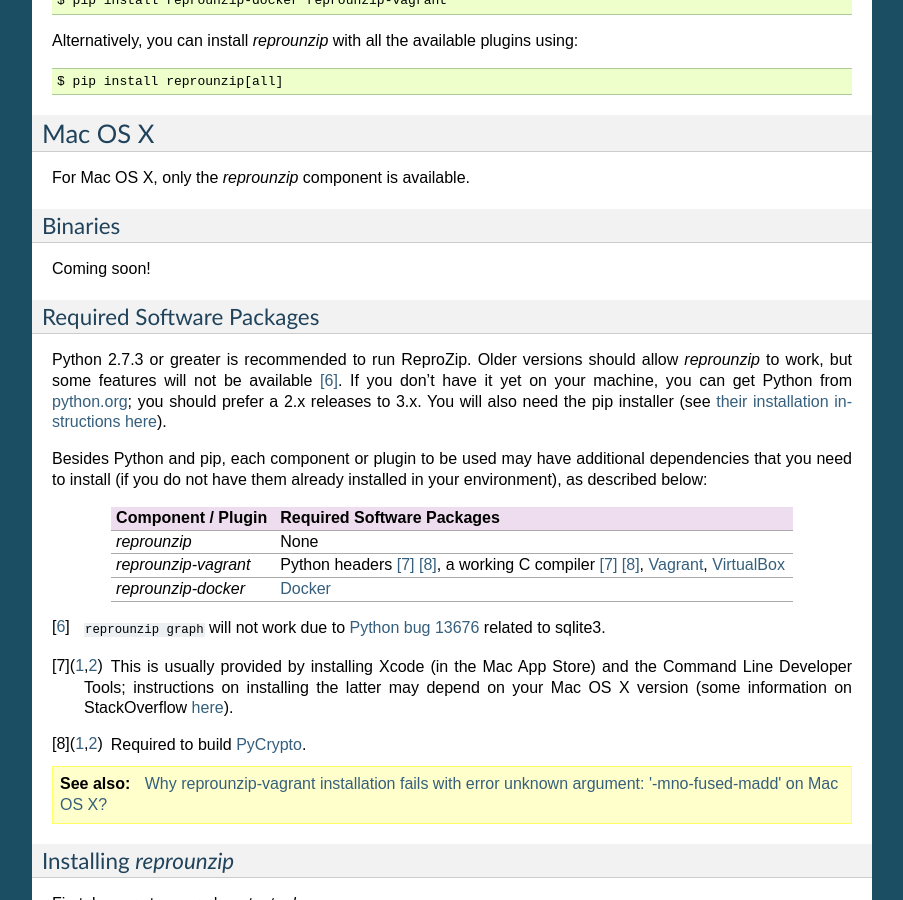
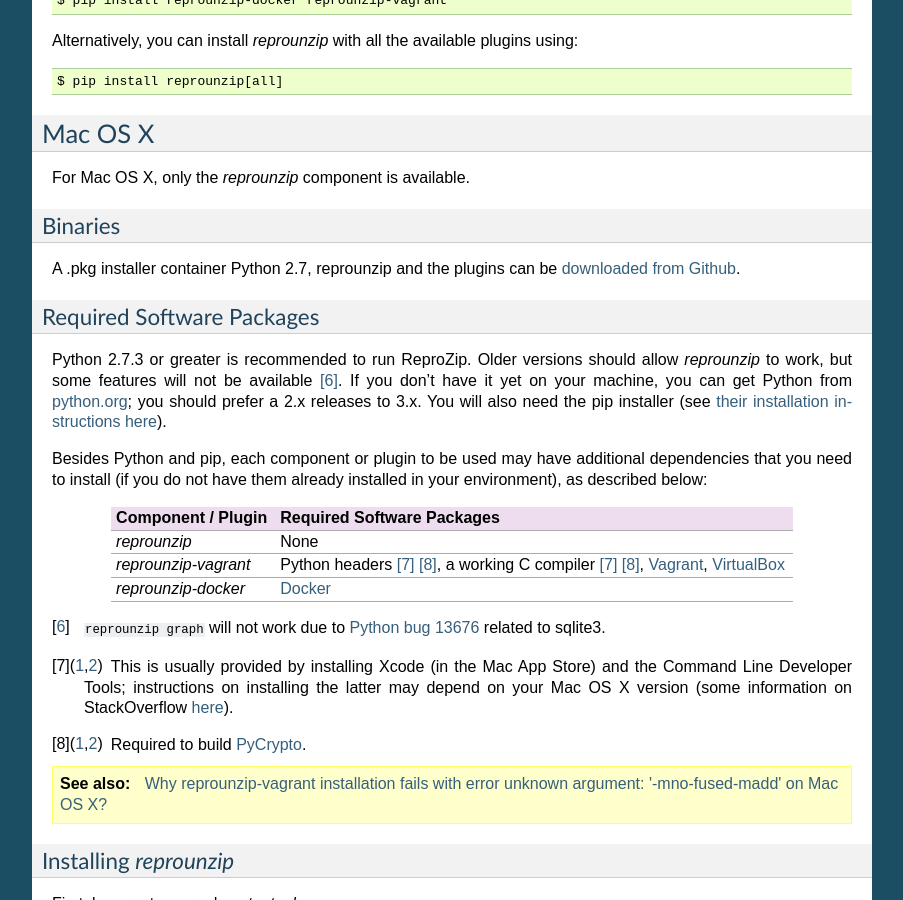
Before and after one commit to VIDA-NYU/reprozip, a Sphinx documentation site: the page built from docs/source/install.rst, in a window 1280 px wide and 900 px high, scrolled down 1384 px. Shown: the whole window, without its empty margins (198-1101 px from the left). Built offline with Sphinx 7.4.7, drawn with Linux system fonts in a browser that asks for light colours.

Commit message:
Adds Mac OS X installer link to the docs
[skip ci]

```diff
--- a/docs/source/install.rst
+++ b/docs/source/install.rst
@@ -83,7 +83,7 @@
 Binaries
 --------
 
-Coming soon!
+A .pkg installer container Python 2.7, reprounzip and the plugins can be `downloaded from Github <https://github.com/ViDA-NYU/reprozip/releases/download/0.5.1/reprounzip-0.5.1.pkg>`_.
 
 Required Software Packages
 --------------------------
```
